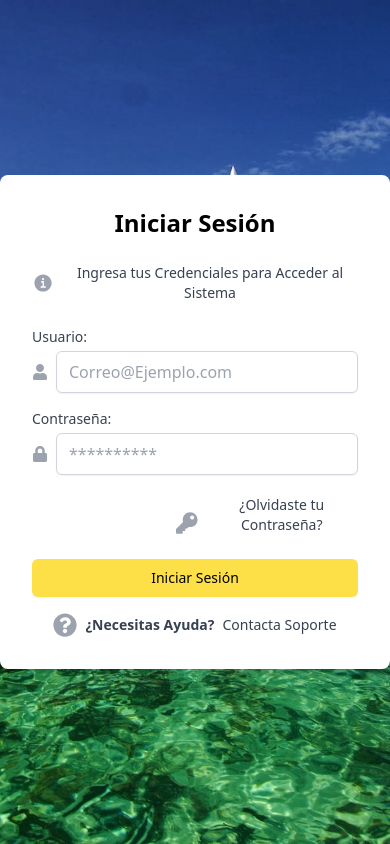
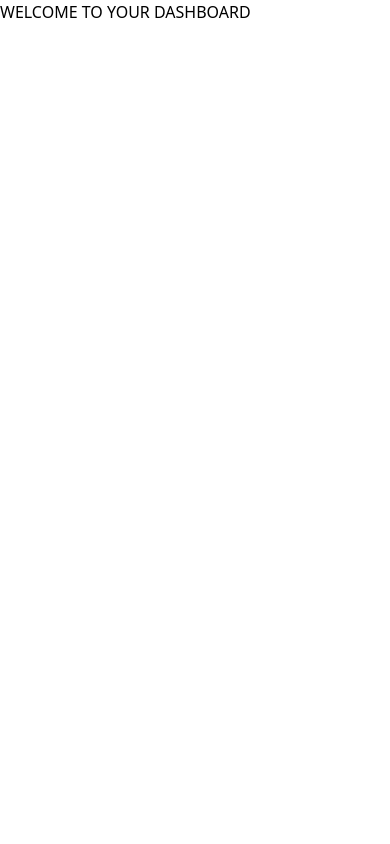
Before and after one commit to crespineduardo290420/Proyecto_Final_FSJ26, a React (Vite) app: page /Dashboard in a window 390 px wide. Built offline with nearby package versions, Linux system fonts and the light colour scheme.

Commit message:
Validation

```diff
--- a/package.json
+++ b/package.json
@@ -13,7 +13,9 @@
     "axios": "^1.7.9",
     "react": "^18.3.1",
     "react-dom": "^18.3.1",
+    "react-hook-form": "^7.54.2",
     "react-icons": "^5.4.0",
+    "react-router": "^7.1.3",
     "react-router-dom": "^7.1.3"
   },
   "devDependencies": {
--- a/src/App.jsx
+++ b/src/App.jsx
@@ -1,11 +1,16 @@
-import React from 'react';
-import Login from './components/Login';
+import React from "react";
+import Login from "./components/Login";
+import { BrowserRouter, Route, Routes } from "react-router";
+import Dashboard from "./components/Dashboard";
 
 function App() {
   return (
-    <div>
-      <Login />
-    </div>
+    <BrowserRouter>
+      <Routes>
+        <Route path="/" element={<Login />} />
+        <Route path="/Dashboard" element={<Dashboard />} />
+      </Routes>
+    </BrowserRouter>
   );
 }
 
--- /dev/null
+++ b/src/components/Dashboard.jsx
@@ -0,0 +1,9 @@
+function Dashboard() {
+  return (
+    <div>
+      <h1>WELCOME TO YOUR DASHBOARD</h1>
+    </div>
+  );
+}
+
+export default Dashboard;
--- a/src/components/Login.jsx
+++ b/src/components/Login.jsx
@@ -1,28 +1,26 @@
-import React, { useState } from 'react';
-import axios from 'axios';
-import { FaUser, FaLock, FaKey, FaQuestionCircle  } from 'react-icons/fa';
+import { FaUser, FaLock, FaKey, FaQuestionCircle } from "react-icons/fa";
 import { IoInformationCircleSharp } from "react-icons/io5";
+import { useForm } from "react-hook-form";
+import { useNavigate } from "react-router-dom";
+import loginPoint from "../services/authServices";
 
 function Login() {
-  const [username, setUsername] = useState('');
-  const [password, setPassword] = useState('');
-  const [message, setMessage] = useState('');
+  const {
+    register,
+    handleSubmit,
 
-  const handleLogin = async (e) => {
-    e.preventDefault();
-    try {
-      const response = await axios.post(
-        'https://apibookingsaccomodations-production.up.railway.app/api/V1/login',
-        {
-          username,
-          password,
-        }
-      );
-      setMessage(`Login successful: ${response.data.message}`);
-    } catch (error) {
-      setMessage(
-        error.response?.data?.message || 'An error occurred during login.'
-      );
+    formState: { errors },
+  } = useForm();
+
+  const navigate = useNavigate();
+
+  const handleLogin = async (data) => {
+    console.log(data);
+    const response = await loginPoint(data);
+    console.log(response);
+    if (response?.token) {
+      sessionStorage.setItem("api-token", response.token);
+      navigate("/Dashboard");
     }
   };
 
@@ -32,52 +30,72 @@ function Login() {
         <h1 className="text-2xl font-bold text-center mb-6">Iniciar Sesión</h1>
         <div className="flex items-center justify-center text-2xl font-bold text-center mb-6">
           <IoInformationCircleSharp className="text-gray-400 mr-2" />
-          <p className="text-sm font-medium text-gray-700">Ingresa tus Credenciales para Acceder al Sistema</p>
+          <p className="text-sm font-medium text-gray-700">
+            Ingresa tus Credenciales para Acceder al Sistema
+          </p>
         </div>
-        <form onSubmit={handleLogin} className="space-y-4">
+        <form onSubmit={handleSubmit(handleLogin)} className="space-y-4">
           <div>
-            <label htmlFor="username" className="block text-sm font-medium text-gray-700">Usuario:</label>
+            <label
+              htmlFor="username"
+              className="block text-sm font-medium text-gray-700"
+            >
+              Usuario:
+            </label>
             <div className="flex items-center mt-1">
               <FaUser className="text-gray-400 mr-2" />
               <input
                 type="text"
                 id="username"
-                value={username}
-                onChange={(e) => setUsername(e.target.value)}
-                required
-                className="flex-1 px-3 py-2 border border-gray-300 rounded-md shadow-sm focus:outline-none focus:ring-indigo-500 focus:border-indigo-500 sm:text-sm" placeholder="Correo@Ejemplo.com"
+                {...register("email")}
+                className="flex-1 px-3 py-2 border border-gray-300 rounded-md shadow-sm focus:outline-none focus:ring-indigo-500 focus:border-indigo-500 sm:text-sm"
+                placeholder="Correo@Ejemplo.com"
               />
             </div>
           </div>
 
           <div>
-            <label htmlFor="password" className="block text-sm font-medium text-gray-700">Contraseña:</label>
+            <label
+              htmlFor="password"
+              className="block text-sm font-medium text-gray-700"
+            >
+              Contraseña:
+            </label>
             <div className="flex items-center mt-1">
               <FaLock className="text-gray-400 mr-2" />
               <input
                 type="password"
                 id="password"
-                value={password}
-                onChange={(e) => setPassword(e.target.value)}
-                required
-                className="flex-1 px-3 py-2 border border-gray-300 rounded-md shadow-sm focus:outline-none focus:ring-indigo-500 focus:border-indigo-500 sm:text-sm" placeholder="**********"
+                {...register("password")}
+                className="flex-1 px-3 py-2 border border-gray-300 rounded-md shadow-sm focus:outline-none focus:ring-indigo-500 focus:border-indigo-500 sm:text-sm"
+                placeholder="**********"
               />
             </div>
             <div className="flex items-end justify-center text-2xl font-bold text-center mb-6 mt-5 ml-36 cursor-pointer ">
-          <FaKey className="text-gray-400 mr-2" />
-          <p className="text-sm font-medium text-gray-700 hover:text-blue-800 transition-colors">¿Olvidaste tu Contraseña?</p>
-        </div>
+              <FaKey className="text-gray-400 mr-2" />
+              <p className="text-sm font-medium text-gray-700 hover:text-blue-800 transition-colors">
+                ¿Olvidaste tu Contraseña?
+              </p>
+            </div>
           </div>
-    <button type="submit" className="w-full flex justify-center py-2 px-4 border border-transparent rounded-md shadow-sm text-sm font-medium text-black bg-yellow-300 hover:bg-yellow-200 focus:outline-none focus:ring-2 focus:ring-offset-2 focus:ring-indigo-500">Iniciar Sesión</button>
+          <button
+            type="submit"
+            className="w-full flex justify-center py-2 px-4 border border-transparent rounded-md shadow-sm text-sm font-medium text-black bg-yellow-300 hover:bg-yellow-200 focus:outline-none focus:ring-2 focus:ring-offset-2 focus:ring-indigo-500"
+          >
+            Iniciar Sesión
+          </button>
 
-        <div className="flex items-center justify-center text-center mb-6 mt-5 cursor-pointer">
-                <FaQuestionCircle className="text-gray-400 mr-2 text-2xl" />
-                <span className="text-sm font-bold text-gray-700">¿Necesitas Ayuda?</span>
-                 <span className="text-sm font-medium text-gray-700 hover:text-blue-800 transition-colors ml-2">Contacta Soporte</span>
-        </div>
-
+          <div className="flex items-center justify-center text-center mb-6 mt-5 cursor-pointer">
+            <FaQuestionCircle className="text-gray-400 mr-2 text-2xl" />
+            <span className="text-sm font-bold text-gray-700">
+              ¿Necesitas Ayuda?
+            </span>
+            <span className="text-sm font-medium text-gray-700 hover:text-blue-800 transition-colors ml-2">
+              Contacta Soporte
+            </span>
+          </div>
         </form>
-        {message && <p className="mt-4 text-center text-red-500">{message}</p>}
+        {/* {message && <p className="mt-4 text-center text-red-500">{message}</p>} */}
       </div>
     </div>
   );
--- /dev/null
+++ b/src/services/authServices.jsx
@@ -0,0 +1,15 @@
+import axios from "axios";
+
+const loginPoint = async (user) => {
+  try {
+    const response = await axios.post(
+      "https://apibookingsaccomodations-production.up.railway.app/api/V1/login",
+      user
+    );
+    return response.data;
+  } catch (error) {
+    console.error(`can't log in`, error);
+  }
+};
+
+export default loginPoint;
```
Also changed, not shown: 1 other file (tests, documents, lock files or other folders).
